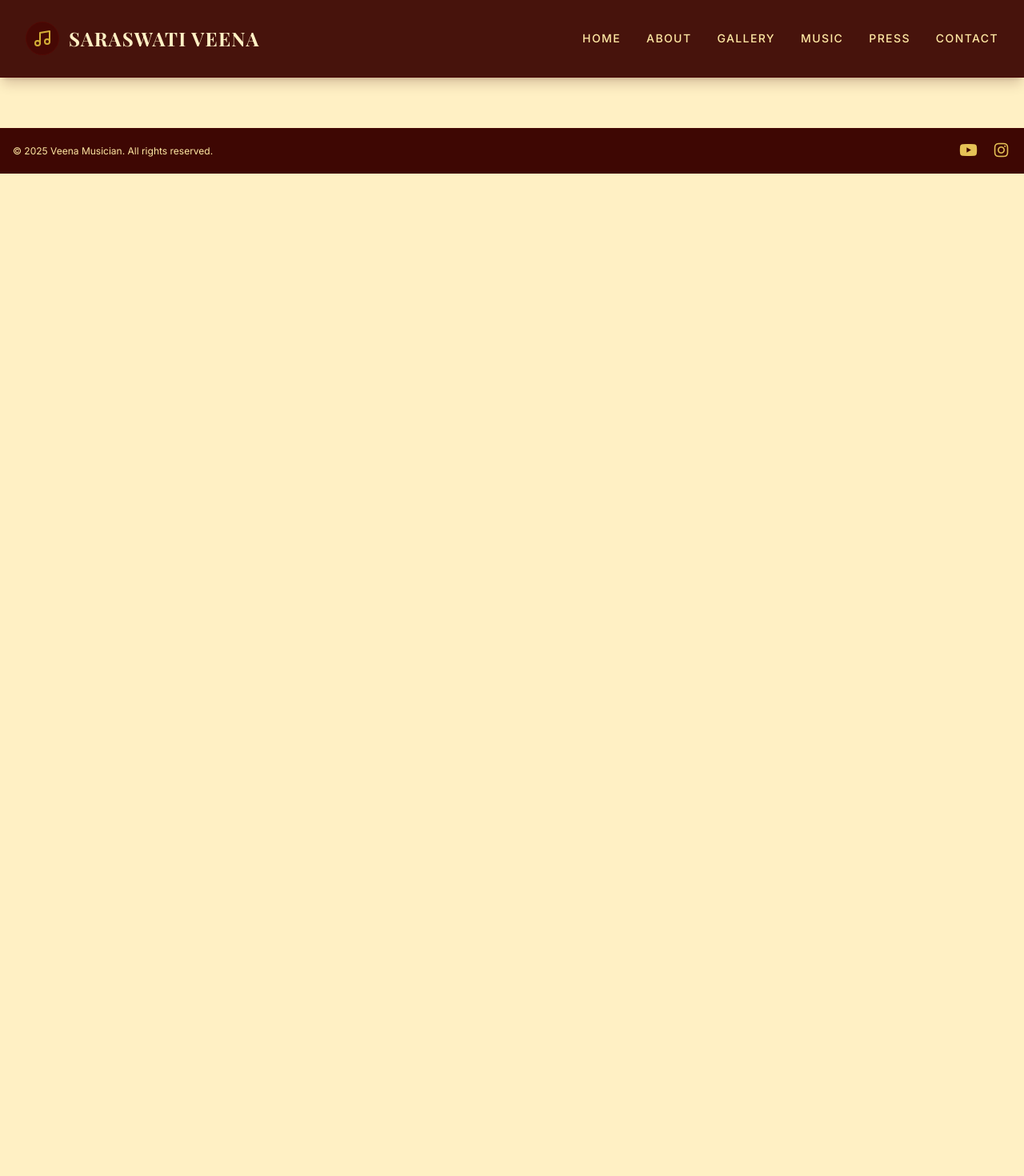
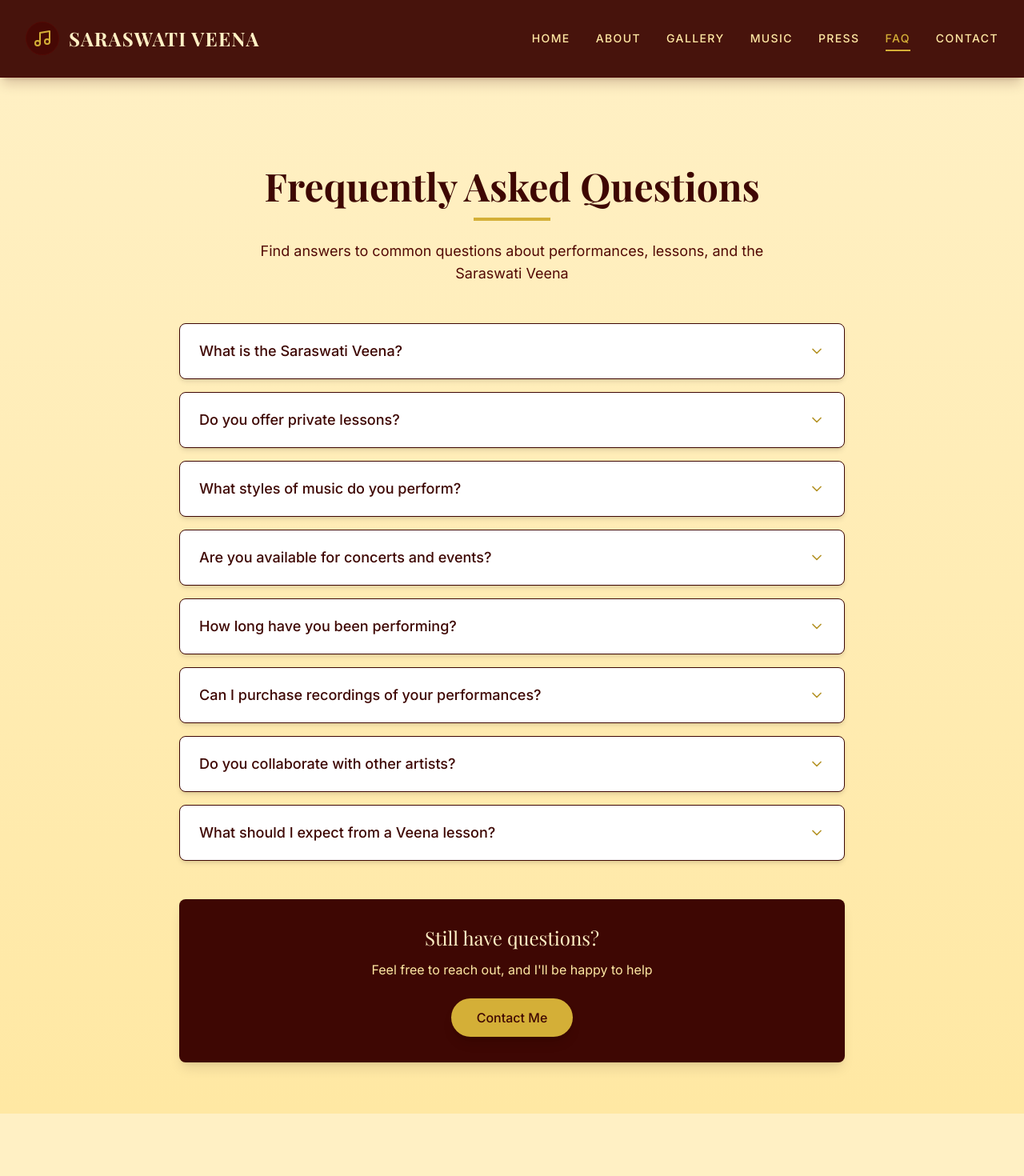
Before and after one commit to nageshraj/veena-portfolio, a React (Vite) app: page /veena-portfolio/faq in a window 1280 px wide. Shown: the top 1470 px of the page at 80% size. Before the commit the page ends 800 px from the top, so only its background shows below. Built offline with nearby package versions, Linux system fonts and the light colour scheme; a web font is replaced by a local one.

Commit message:
Added FAQ page

```diff
--- a/src/App.jsx
+++ b/src/App.jsx
@@ -11,6 +11,7 @@ import Gallery from './pages/Gallery';
 import Contact from './pages/Contact';
 import Music from './pages/Music';
 import Press from './pages/Press';
+import FAQ from './pages/FAQ';
 import { About, Vocal, Veena } from './pages/Placeholders';
 
 function App() {
@@ -26,6 +27,7 @@ function App() {
             <Route path="/gallery" element={<Gallery />} />
             <Route path="/music" element={<Music />} />
             <Route path="/press" element={<Press />} />
+            <Route path="/faq" element={<FAQ />} />
             <Route path="/contact" element={<Contact />} />
             <Route path="/vocal" element={<Vocal />} />
             <Route path="/veena" element={<Veena />} />
--- a/src/components/Navbar.jsx
+++ b/src/components/Navbar.jsx
@@ -16,6 +16,7 @@ const Navbar = () => {
         { name: 'Gallery', path: '/gallery' },
         { name: 'Music', path: '/music' },
         { name: 'Press', path: '/press' },
+        { name: 'FAQ', path: '/faq' },
         { name: 'Contact', path: '/contact' },
     ];
 
--- a/src/config.js
+++ b/src/config.js
@@ -53,6 +53,25 @@ export const pressArticles = [
     // Add more articles here
 ];
 
+export const faqs = [
+    {
+        question: "Do you offer online classes?",
+        answer: "Yes, I offer online veena classes via Zoom/Skype for students worldwide. Please contact me for more details on scheduling and fees."
+    },
+    {
+        question: "What is the minimum age to start learning Veena?",
+        answer: "While there is no strict age limit, I generally recommend starting around 7-8 years old, as the student needs to be able to hold the instrument comfortably."
+    },
+    {
+        question: "Do I need to own a Veena to start classes?",
+        answer: "It is highly recommended to have your own instrument for practice. However, for the first few classes, you might be able to manage without one if you are just exploring."
+    },
+    {
+        question: "Can I book you for a concert?",
+        answer: "Yes, I am available for solo concerts, weddings, and other cultural events. Please use the contact form to get in touch regarding bookings."
+    }
+];
+
 // Default export for backwards compatibility
 export default {
     enableClickSound: false
--- /dev/null
+++ b/src/pages/FAQ.jsx
@@ -0,0 +1,137 @@
+import React, { useState } from 'react';
+import { motion, AnimatePresence } from 'framer-motion';
+import { Link } from 'react-router-dom';
+import { ChevronDown } from 'lucide-react';
+
+const FAQ = () => {
+    const [openIndex, setOpenIndex] = useState(null);
+
+    const faqs = [
+        {
+            question: "What is the Saraswati Veena?",
+            answer: "The Saraswati Veena is a traditional Indian string instrument, considered one of the oldest and most revered instruments in Carnatic music. It has 7 strings and produces a rich, resonant sound that is deeply connected to classical Indian musical traditions."
+        },
+        {
+            question: "Do you offer private lessons?",
+            answer: "Yes, I offer private lessons for both Veena and vocal music. Lessons are available for students of all levels, from beginners to advanced. Please contact me through the Contact page for more information about scheduling and rates."
+        },
+        {
+            question: "What styles of music do you perform?",
+            answer: "I specialize in Carnatic classical music, performing traditional compositions as well as devotional pieces. My repertoire includes kritis, varnams, and bhajans, showcasing both instrumental Veena performances and vocal renditions."
+        },
+        {
+            question: "Are you available for concerts and events?",
+            answer: "Yes, I am available for concerts, cultural events, weddings, and private functions. I can perform solo or with accompanying artists. Please reach out through the Contact page to discuss your event requirements."
+        },
+        {
+            question: "How long have you been performing?",
+            answer: "I have been training and performing in Carnatic music for many years, studying under renowned gurus and performing at various prestigious venues and festivals. My journey with the Veena and vocal music has been a lifelong dedication to preserving and sharing this beautiful art form."
+        },
+        {
+            question: "Can I purchase recordings of your performances?",
+            answer: "Yes, recordings and albums are available. You can find some of my performances on YouTube and other streaming platforms. For physical copies or special recordings, please contact me directly."
+        },
+        {
+            question: "Do you collaborate with other artists?",
+            answer: "Absolutely! I enjoy collaborating with other musicians, both within the Carnatic tradition and across different musical genres. If you're interested in a collaboration, please get in touch through the Contact page."
+        },
+        {
+            question: "What should I expect from a Veena lesson?",
+            answer: "Veena lessons cover fundamental techniques including finger positioning, string plucking, and fret work. Students will learn traditional compositions, develop their understanding of ragas and talas, and gradually build their repertoire. Each lesson is tailored to the student's level and goals."
+        }
+    ];
+
+    const toggleFAQ = (index) => {
+        setOpenIndex(openIndex === index ? null : index);
+    };
+
+    return (
+        <div className="min-h-screen bg-gradient-to-b from-creme-100 to-creme-200 pt-32 pb-16">
+            <div className="max-w-4xl mx-auto px-4 sm:px-6 lg:px-8">
+                {/* Header */}
+                <motion.div
+                    initial={{ opacity: 0, y: -20 }}
+                    animate={{ opacity: 1, y: 0 }}
+                    transition={{ duration: 0.6 }}
+                    className="text-center mb-12"
+                >
+                    <h1 className="text-4xl md:text-5xl font-serif font-bold text-maroon-900 mb-4">
+                        Frequently Asked Questions
+                    </h1>
+                    <div className="h-1 w-24 bg-gold-500 mx-auto mb-6"></div>
+                    <p className="text-lg text-maroon-700 max-w-2xl mx-auto">
+                        Find answers to common questions about performances, lessons, and the Saraswati Veena
+                    </p>
+                </motion.div>
+
+                {/* FAQ Items */}
+                <div className="space-y-4">
+                    {faqs.map((faq, index) => (
+                        <motion.div
+                            key={index}
+                            initial={{ opacity: 0, y: 20 }}
+                            animate={{ opacity: 1, y: 0 }}
+                            transition={{ duration: 0.5, delay: index * 0.1 }}
+                            className="bg-white rounded-lg shadow-md border border-gold-200/30 overflow-hidden"
+                        >
+                            <button
+                                onClick={() => toggleFAQ(index)}
+                                className="w-full px-6 py-5 flex items-center justify-between text-left hover:bg-creme-50 transition-colors"
+                            >
+                                <span className="text-lg font-medium text-maroon-900 pr-4">
+                                    {faq.question}
+                                </span>
+                                <motion.div
+                                    animate={{ rotate: openIndex === index ? 180 : 0 }}
+                                    transition={{ duration: 0.3 }}
+                                    className="flex-shrink-0"
+                                >
+                                    <ChevronDown className="h-5 w-5 text-gold-600" />
+                                </motion.div>
+                            </button>
+
+                            <AnimatePresence>
+                                {openIndex === index && (
+                                    <motion.div
+                                        initial={{ height: 0, opacity: 0 }}
+                                        animate={{ height: 'auto', opacity: 1 }}
+                                        exit={{ height: 0, opacity: 0 }}
+                                        transition={{ duration: 0.3 }}
+                                        className="overflow-hidden"
+                                    >
+                                        <div className="px-6 pb-5 pt-2 text-maroon-700 leading-relaxed border-t border-gold-100">
+                                            {faq.answer}
+                                        </div>
+                                    </motion.div>
+                                )}
+                            </AnimatePresence>
+                        </motion.div>
+                    ))}
+                </div>
+
+                {/* Contact CTA */}
+                <motion.div
+                    initial={{ opacity: 0 }}
+                    animate={{ opacity: 1 }}
+                    transition={{ duration: 0.6, delay: 0.8 }}
+                    className="mt-12 text-center bg-maroon-900 rounded-lg p-8 shadow-lg"
+                >
+                    <h3 className="text-2xl font-serif text-creme-100 mb-3">
+                        Still have questions?
+                    </h3>
+                    <p className="text-creme-200 mb-6">
+                        Feel free to reach out, and I'll be happy to help
+                    </p>
+                    <Link
+                        to="/contact"
+                        className="inline-block bg-gold-500 hover:bg-gold-600 text-maroon-900 px-8 py-3 rounded-full font-medium transition-all transform hover:scale-105 shadow-lg"
+                    >
+                        Contact Me
+                    </Link>
+                </motion.div>
+            </div>
+        </div>
+    );
+};
+
+export default FAQ;
```
